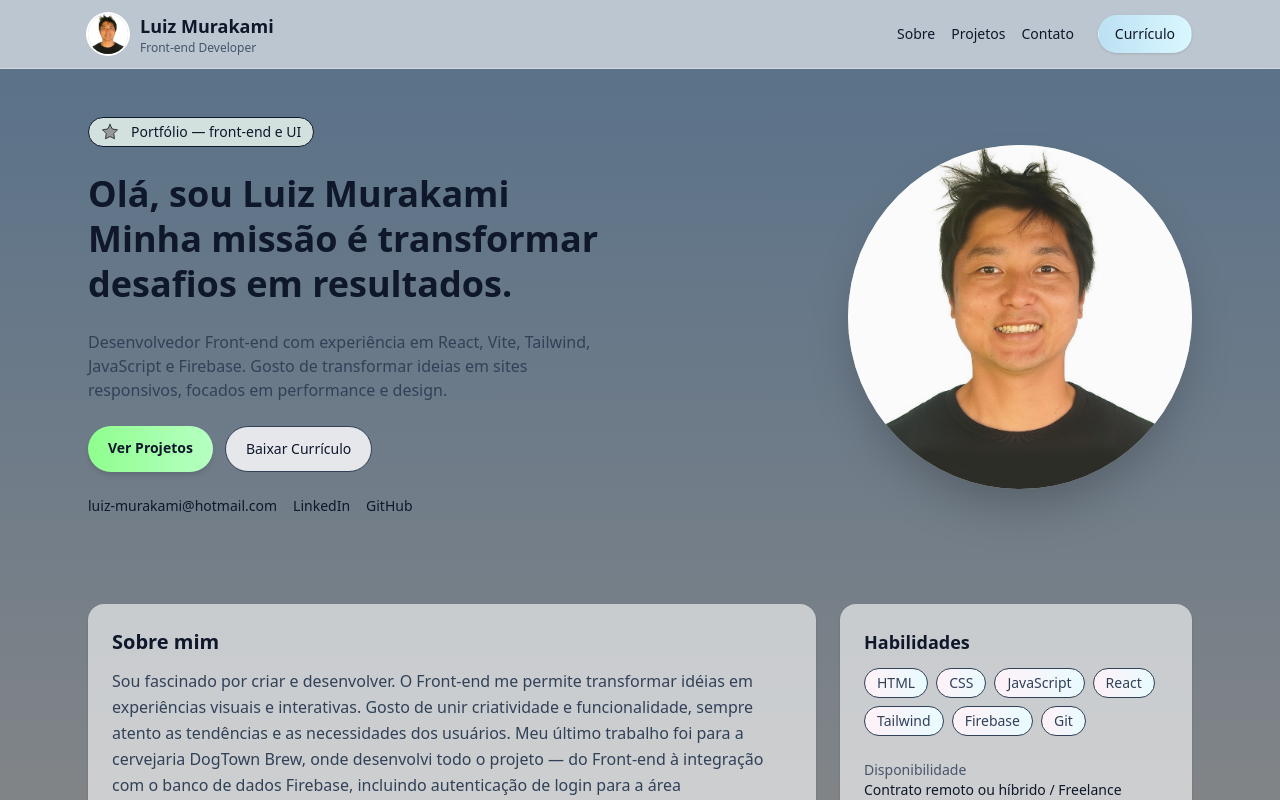
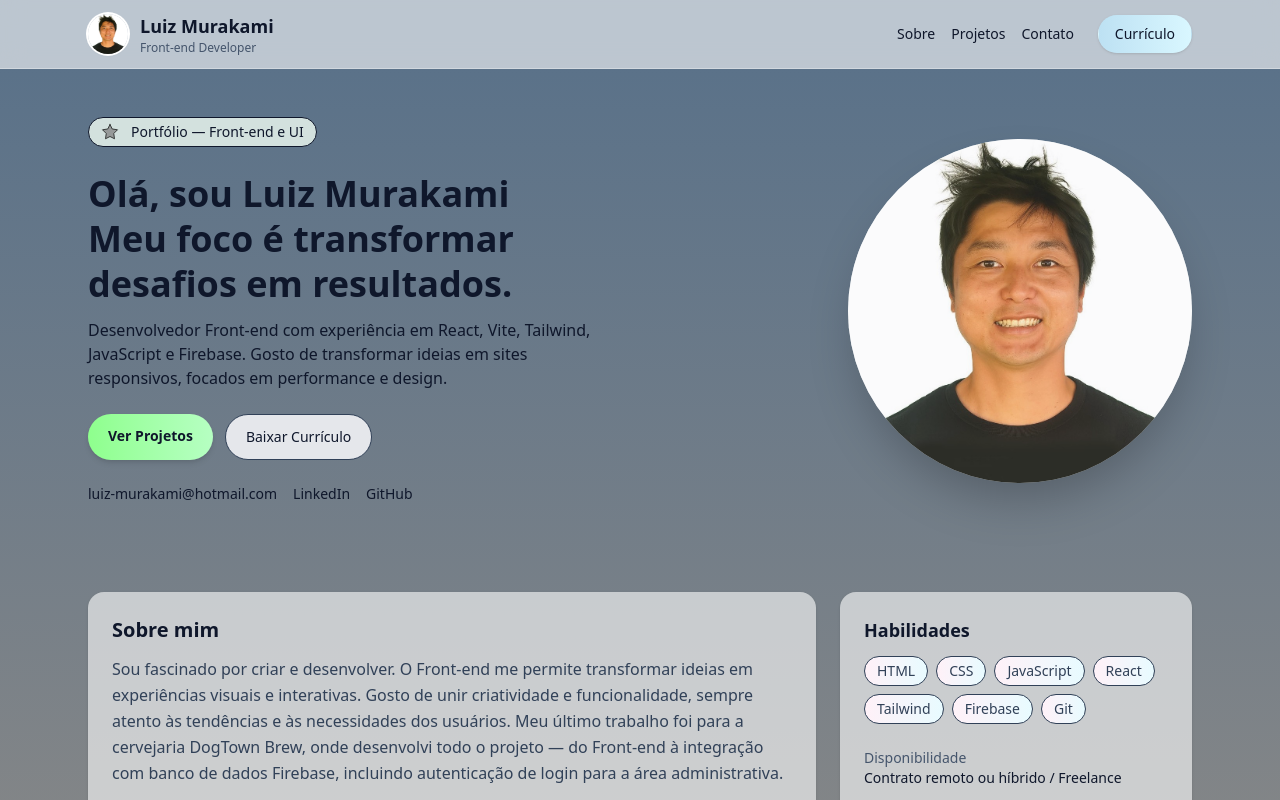
Before and after one commit to LuizMura/Profile, a React (Vite) app: page / in a window 1280 px wide. Shown: the top 800 px of the page. Built offline with nearby package versions, Linux system fonts and the light colour scheme.

Commit message:
Curriculo

```diff
--- a/src/App.jsx
+++ b/src/App.jsx
@@ -71,16 +71,16 @@ export default function App() {
               />
             </svg>
             <span className="text-sm text-grey-700">
-              Portfólio — front-end e UI
+              Portfólio — Front-end e UI
             </span>
           </div>
 
           <h2 className="text-3xl md:text-4xl font-extrabold leading-tight">
-            Olá, sou Luiz Murakami <br></br>Minha missão é transformar desafios
-            em resultados.
+            Olá, sou Luiz Murakami <br></br>Meu foco é transformar desafios em
+            resultados.
           </h2>
 
-          <p className="text-slate-700">
+          <p className="text-slate-900 -mt-3">
             Desenvolvedor Front-end com experiência em React, Vite, Tailwind,
             JavaScript e Firebase. Gosto de transformar ideias em sites
             responsivos, focados em performance e design.
@@ -94,7 +94,7 @@ export default function App() {
               Ver Projetos
             </a>
             <a
-              href="./Luiz Henrique E. Murakami - Currículo.pdf"
+              href="\Luiz Henrique Eijh Murakami - Curriculo.pdf"
               download
               className="px-5 py-3 rounded-full text-sm border border-slate-700 bg-gray-200"
             >
@@ -146,11 +146,11 @@ export default function App() {
             <h3 className="text-xl font-semibold mb-3">Sobre mim</h3>
             <p className="text-slate-700 leading-relaxed">
               Sou fascinado por criar e desenvolver. O Front-end me permite
-              transformar idéias em experiências visuais e interativas. Gosto de
-              unir criatividade e funcionalidade, sempre atento as tendências e
-              as necessidades dos usuários. Meu último trabalho foi para a
+              transformar ideias em experiências visuais e interativas. Gosto de
+              unir criatividade e funcionalidade, sempre atento às tendências e
+              às necessidades dos usuários. Meu último trabalho foi para a
               cervejaria DogTown Brew, onde desenvolvi todo o projeto — do
-              Front-end à integração com o banco de dados Firebase, incluindo
+              Front-end à integração com banco de dados Firebase, incluindo
               autenticação de login para a área administrativa.
             </p>
 
```
Also changed, not shown: 1 other file (tests, documents, lock files or other folders).
